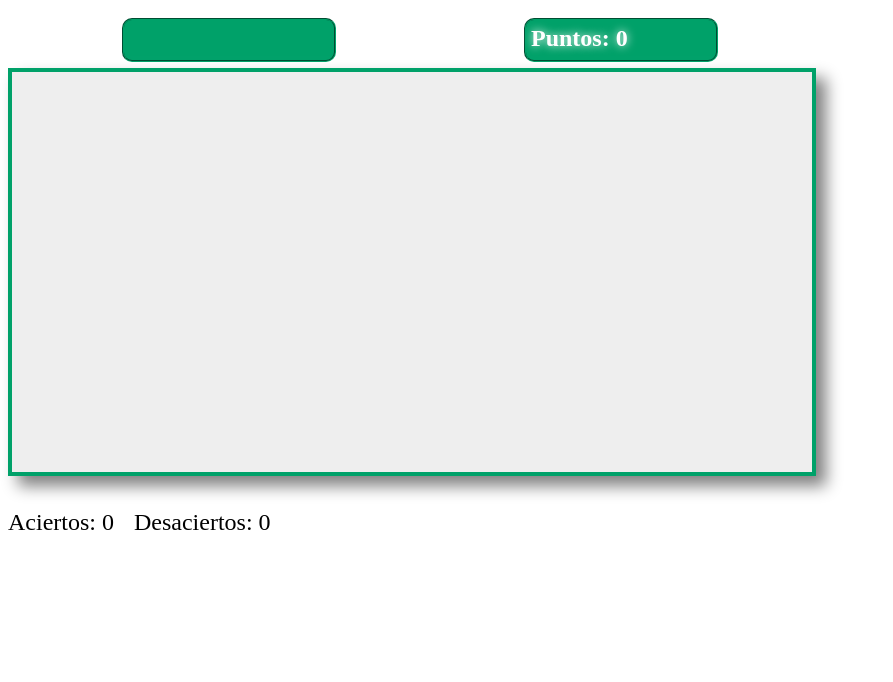
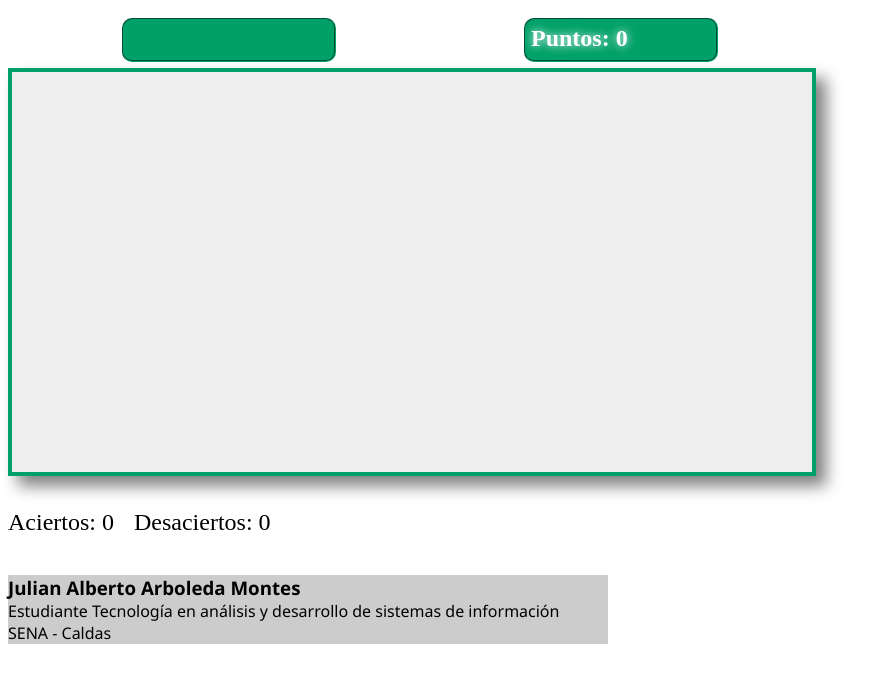
Before and after one commit to jaarboledam/reto_anglus, a plain HTML site: page retoAnglus.html in a window 1280 px wide. Shown: the whole page, without its empty margins (0-893 px from the left). Drawn offline with nearby package versions, Linux system fonts and the light colour scheme; no server answers.

Commit message:
About update

```diff
--- a/css/reto.css
+++ b/css/reto.css
@@ -78,3 +78,12 @@ footer > h2{
 	float: right;
 	display: none;
 }
+div#about{
+	font-family:Segoe, "Segoe UI", Verdana, sans-serif;
+	width: 600px;
+	background-color: #CCC;
+	margin-top: 50px;
+}
+#about > h3{
+	margin:0;
+}
--- a/retoAnglus.html
+++ b/retoAnglus.html
@@ -22,5 +22,10 @@
             <p id="fail">Desaciertos: 0</p>
             <h2 id="test"></h2>
         </footer>
+        <div id="about">
+            <h3>Julian Alberto Arboleda Montes</h3>
+            Estudiante Tecnología en análisis y desarrollo de sistemas de información<br>
+            SENA - Caldas
+        </div>
     </body>
 </html>
```
